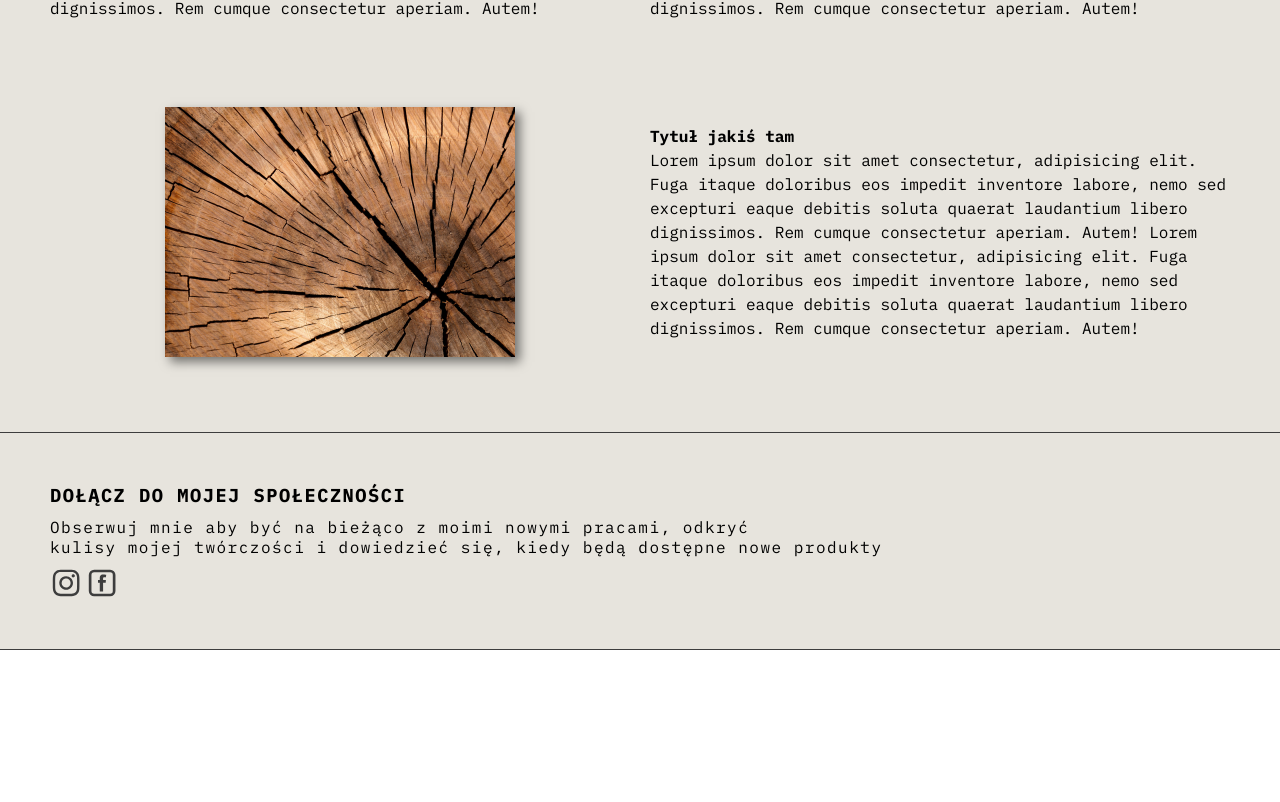
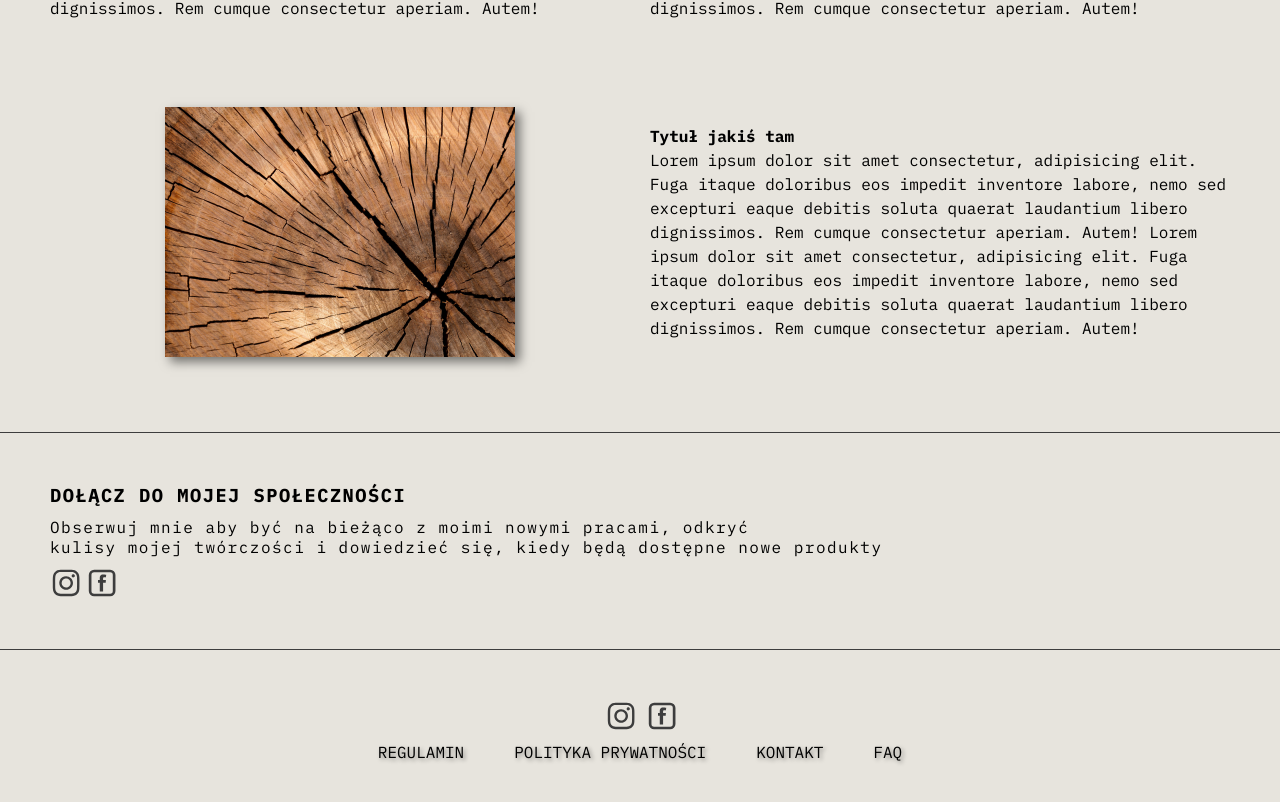
Before and after one commit to mateuszczap/shop-template, a React (Create React App) app: page / in a window 1280 px wide. Shown: the part 1402-2204 px from the top of the page. Before the commit the page ends 2052 px from the top, so only its background shows below. Built offline with nearby package versions, Linux system fonts and the light colour scheme.

Commit message:
created second half of footer

```diff
--- a/src/App.css
+++ b/src/App.css
@@ -9,6 +9,7 @@
 .naviagtionHeader {
   display: flex;
   gap: 56px;
+  text-shadow: 2px 2px 4px rgba(0, 0, 0, 0.4);
 }
 .imgHeader {
   background-color: aqua;
@@ -76,3 +77,23 @@
   align-items: center;
   gap: 5px;
 }
+.footer-container {
+  background: #E7E4DD;
+  display: block;
+  align-items: center;
+  justify-content: center;
+  padding: 50px;
+}
+.socialInfo-iconsFooter {
+  display: flex;
+  align-items: center;
+  justify-content: center;
+  gap: 10px;
+  margin-bottom: 10px;
+}
+.navigation-footer {
+  display: flex;
+  text-shadow: 2px 2px 4px rgba(0, 0, 0, 0.4);
+  justify-content: center;
+  gap: 50px;
+}
--- a/src/App.tsx
+++ b/src/App.tsx
@@ -4,6 +4,7 @@ import { Baner } from './components/Baner';
 import './App.css';
 import { TextWithImage } from './components/TextWithImage'
 import { SocialInfo } from './components/SocialInfo';
+import { Footer } from './components/Footer';
 
 function App() {
   return (
@@ -12,6 +13,7 @@ function App() {
       <Baner></Baner>
       <TextWithImage></TextWithImage>
       <SocialInfo></SocialInfo>
+      <Footer></Footer>
     </>
   );
 }
--- a/src/components/Baner.tsx
+++ b/src/components/Baner.tsx
@@ -1,7 +1,7 @@
 function Baner () {
     return (
         <div className="background-img">
-            <h2>Dlaczego postawiliśmy na drewno? Długo odpowiedzi nie szukaliśmy.</h2>
+            <h2>Interesujemy się najwyższą jakością wykonania z najlepszych gatunków drzew.</h2>
             <p>Drewno to niezwykły materiał, którego używa się od wieków do tworzenia pięknych i funkcjonalnych przedmiotów. Jego naturalna ciepło i tekstura dodają uroku każdemu otoczeniu. To materiał, który nie tylko inspiruje rzemieślników, ale także łączy nas z naturą, przypominając o naszych korzeniach.</p>
             <button className="button">Pokaż produkty</button>
         </div>
--- /dev/null
+++ b/src/components/Footer.tsx
@@ -0,0 +1,21 @@
+import { InstaIcon } from './InstaIcon'
+import { FacebookIcon } from './FacebookIcon';
+
+function Footer () {
+    return (
+
+        <div className='footer-container'>
+            <div className='socialInfo-iconsFooter'>
+              <InstaIcon></InstaIcon>
+              <FacebookIcon></FacebookIcon>
+            </div>
+            <div className='navigation-footer'>
+                <p>REGULAMIN</p>
+                <p>POLITYKA PRYWATNOŚCI</p>
+                <p>KONTAKT</p>
+                <p>FAQ</p>
+            </div>
+        </div>
+    )
+}
+export { Footer };
```
